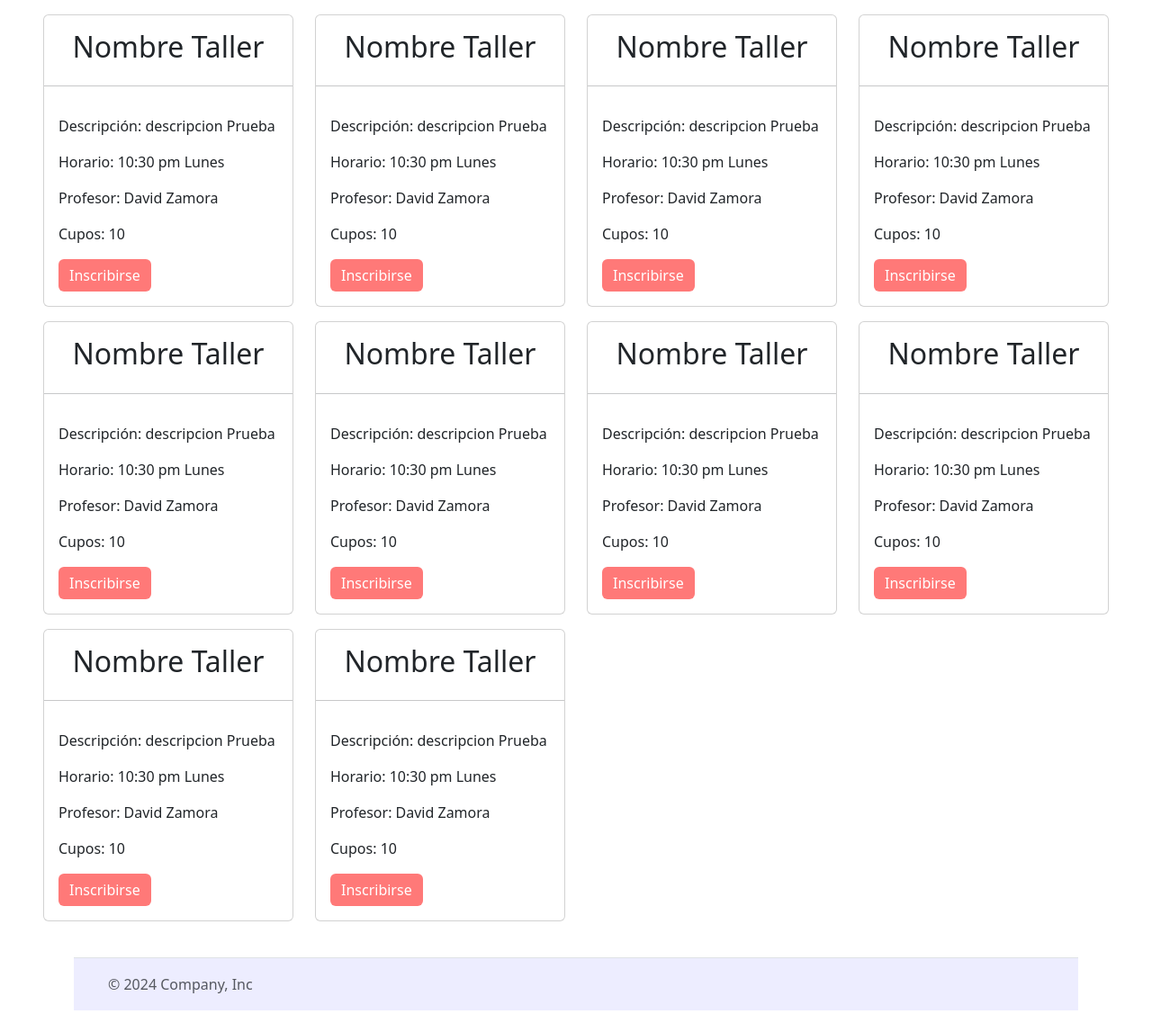
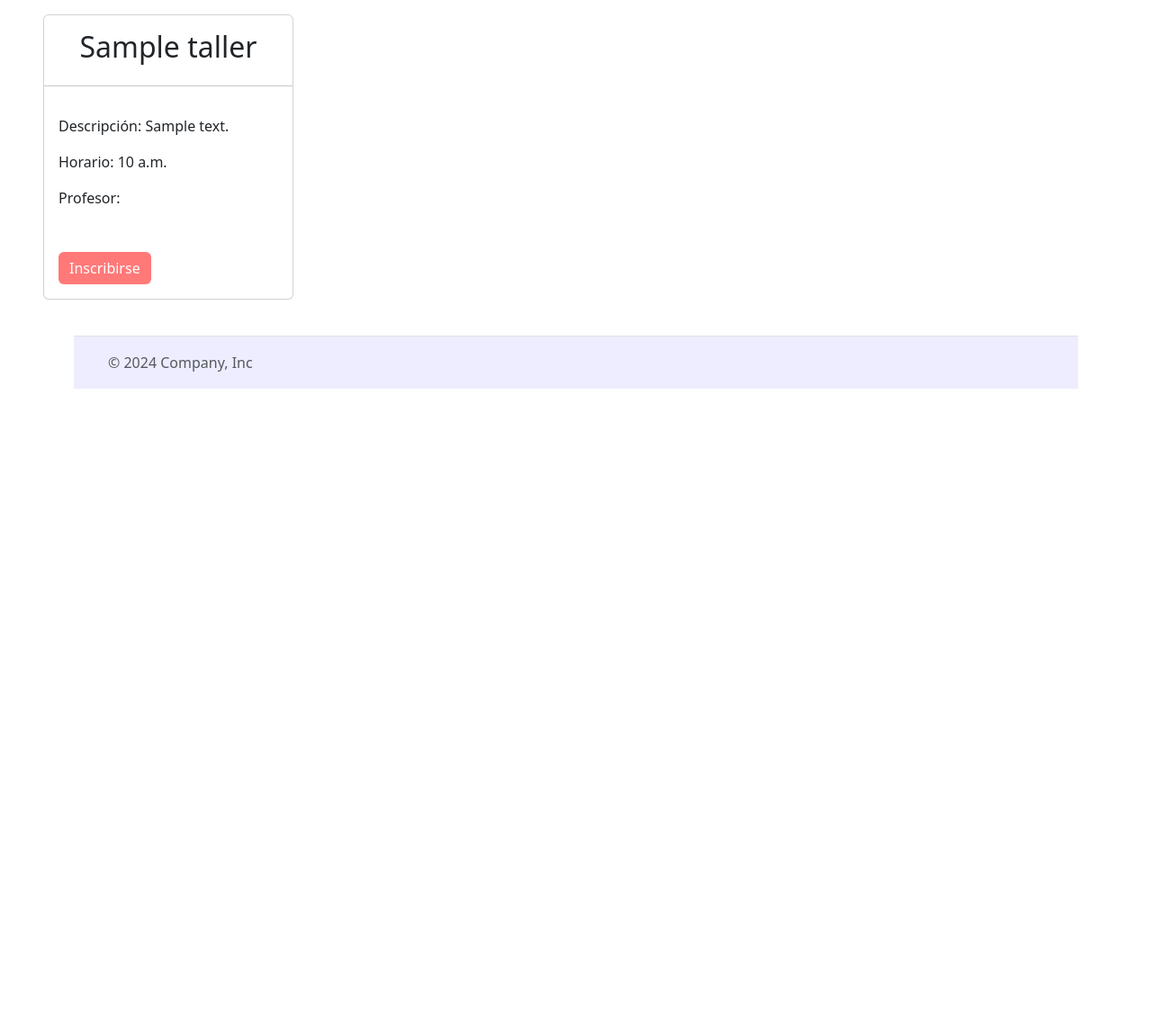
Before and after one commit to Joakosss/TalleresMunicipalidad, a Django app: template talleresAPP/templates/pages/talleres.html in a window 1280 px wide. Shown: the part 56-1203 px from the top of the page at 90% size. After the commit the page ends 488 px from the top, so only its background shows below. Run offline with Django 5.2, Linux system fonts and the light colour scheme; the template is opened without the code that fills it: values that come from a table or form of the project are taken from there, others are empty; tables that the repository leaves empty hold one stand-in row (values such as "Sample post").

Commit message:
crud taller en views index y talleres

```diff
--- a/talleresAPP/templates/components/card_taller.html
+++ b/talleresAPP/templates/components/card_taller.html
@@ -1,12 +1,13 @@
-<div class="col-6 col-lg-3 mb-3">
-  <div class="card" style="width: 100%;">
-    <h2 style="margin-top: 1rem;">Nombre Taller</h3>
-    <hr>
-    <div class="card-body text-start" >
-      <p>Descripción: {{descripcion}}</p>
-      <p>Horario: {{horario}}</p>
-      <p>Profesor: {{profesor}}</p>
-      <p>Cupos: {{cupos}}</p>
+<div class="col-6 col-lg-3 mb-3 d-flex">
+  <div class="card h-100" style="width: 100%;">
+    <h2 style="margin-top: 1rem;">{{ taller.nombre }}</h2>
+    <hr />
+    <div class="card-body text-start">
+      <p>Descripción: {{ taller.descripcion }}</p>
+      <p>Horario: {{ taller.horario }}</p>
+      <p>Profesor: {{ taller.instructor.p_nombre }} {{ taller.instructor.p_apellido }}</p>
+    </div>
+    <div class="card-body text-start">
       <a href="#" class="btn btn-primary">Inscribirse</a>
     </div>
   </div>
--- a/talleresAPP/templates/pages/talleres.html
+++ b/talleresAPP/templates/pages/talleres.html
@@ -1,21 +1,11 @@
-{% extends "pages/base.html" %}
+{% extends 'pages/base.html' %}
 
 {% block body %}
-<article class="container-fluid text-center px-4 px-md-5 mt-3">
+  <article class="container-fluid text-center px-4 px-md-5 mt-3">
     <div class="row">
-        {% comment %} {% for i in 4  %} {% endcomment %}
-        {% include "components/card_taller.html" with descripcion="descripcion Prueba" horario="10:30 pm Lunes" profesor="David Zamora" cupos="10" %}
-        {% include "components/card_taller.html" with descripcion="descripcion Prueba" horario="10:30 pm Lunes" profesor="David Zamora" cupos="10" %}
-        {% include "components/card_taller.html" with descripcion="descripcion Prueba" horario="10:30 pm Lunes" profesor="David Zamora" cupos="10" %}
-        {% include "components/card_taller.html" with descripcion="descripcion Prueba" horario="10:30 pm Lunes" profesor="David Zamora" cupos="10" %}
-        {% include "components/card_taller.html" with descripcion="descripcion Prueba" horario="10:30 pm Lunes" profesor="David Zamora" cupos="10" %}
-        {% include "components/card_taller.html" with descripcion="descripcion Prueba" horario="10:30 pm Lunes" profesor="David Zamora" cupos="10" %}
-        {% include "components/card_taller.html" with descripcion="descripcion Prueba" horario="10:30 pm Lunes" profesor="David Zamora" cupos="10" %}
-        {% include "components/card_taller.html" with descripcion="descripcion Prueba" horario="10:30 pm Lunes" profesor="David Zamora" cupos="10" %}
-        {% include "components/card_taller.html" with descripcion="descripcion Prueba" horario="10:30 pm Lunes" profesor="David Zamora" cupos="10" %}
-        {% include "components/card_taller.html" with descripcion="descripcion Prueba" horario="10:30 pm Lunes" profesor="David Zamora" cupos="10" %}
-        {% comment %} {% endfor %} {% endcomment %}
+      {% for taller in talleres %}
+        {% include 'components/card_taller.html' with taller=taller %}
+      {% endfor %}
     </div>
-
-</article>
+  </article>
 {% endblock %}
```
Also changed, not shown: talleresAPP/templates/pages/index.html (+4 -5 lines), talleresAPP/views.py (+7 -3 lines).
